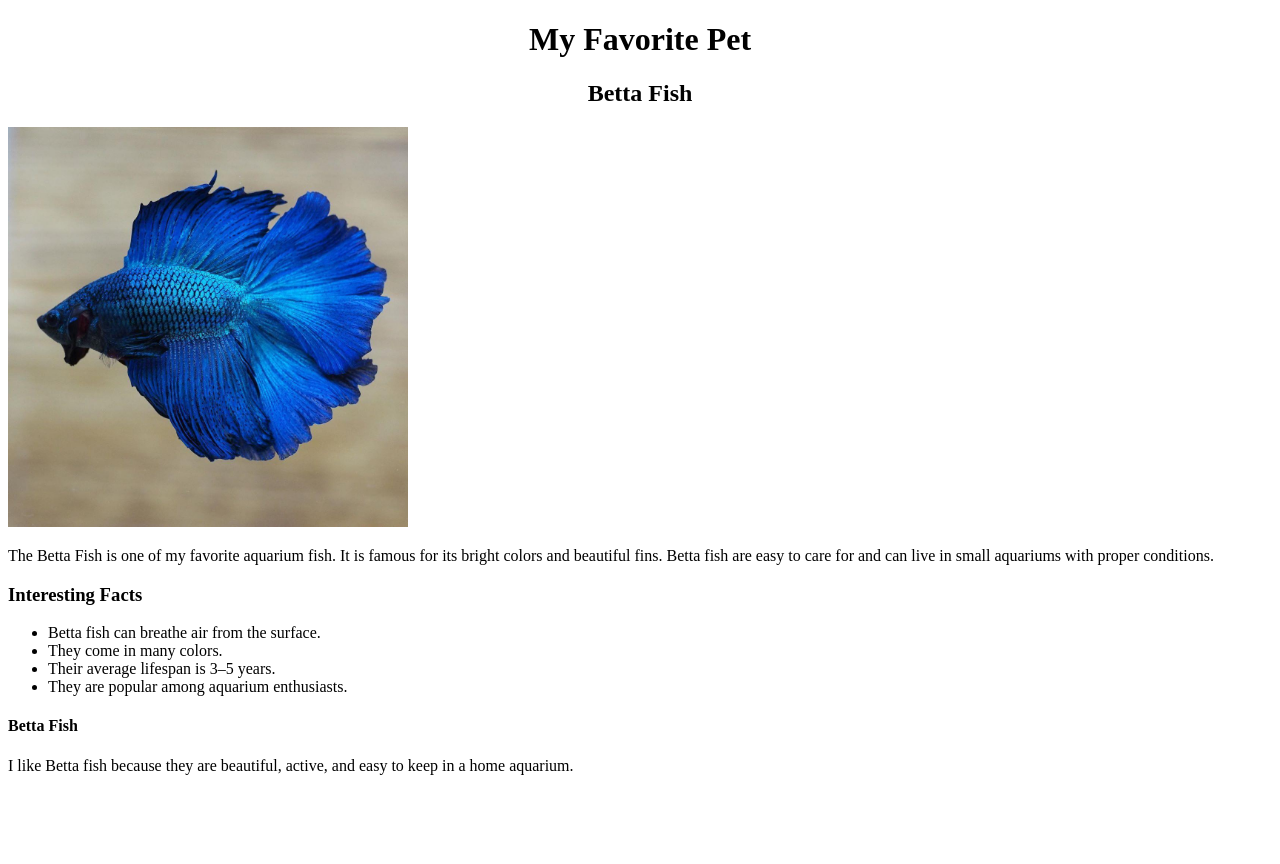
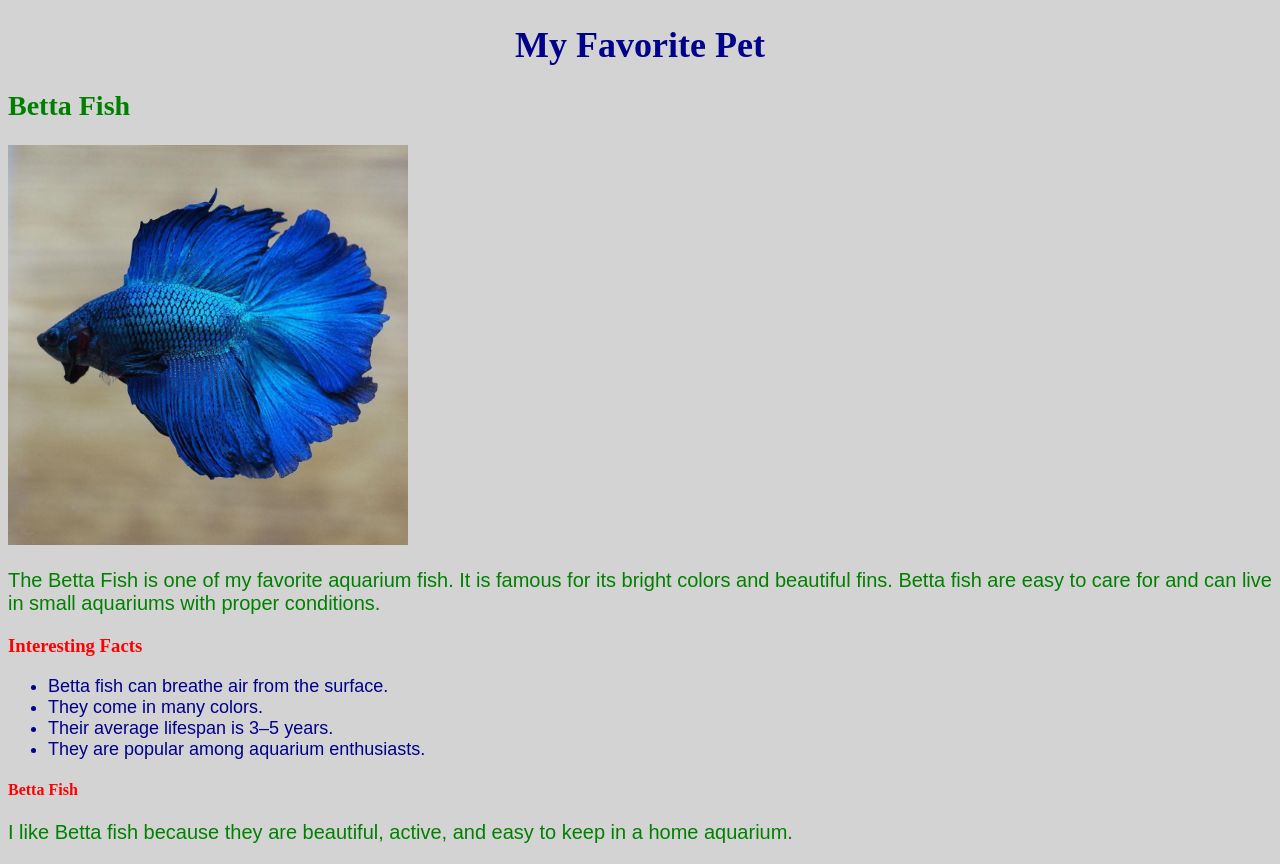
Before and after one commit to nikitinakateruna123-ux/Homework-13, a plain HTML site: page index.html in a window 1280 px wide. Before the commit the page ends 800 px from the top, so only its background shows below. Drawn offline with Linux system fonts and the light colour scheme.

Commit message:
ad a new file

```diff
--- a/index.html
+++ b/index.html
@@ -1,19 +1,22 @@
 <!DOCTYPE html>
 <html>
+<head>
+    <link rel="stylesheet" href="style/style.css">
+</head>
 <body>
 
-<h1 style="text-align:center">My Favorite Pet</h1>
-<h2 style="text-align:center">Betta Fish</h2>
+<h1  class="title-main">My Favorite Pet</h1>
+<h2 class="title-section">Betta Fish</h2>
 <img src="photo/fish.jpg"alt="Betta Fish" width="400">
-<p>The Betta Fish is one of my favorite aquarium fish. It is famous for its bright colors and beautiful fins. Betta fish are easy to care for and can live in small aquariums with proper conditions.</p>
-<h3>Interesting Facts</h3>
+<p class="text_title">The Betta Fish is one of my favorite aquarium fish. It is famous for its bright colors and beautiful fins. Betta fish are easy to care for and can live in small aquariums with proper conditions.</p>
+<h3 class="section-title">Interesting Facts</h3>
 <ul>
-    <li>Betta fish can breathe air from the surface.</li>
-    <li>They come in many colors.</li>
-    <li>Their average lifespan is 3–5 years.</li>
-    <li>They are popular among aquarium enthusiasts.</li>
+    <li class="list-item">Betta fish can breathe air from the surface.</li>
+    <li class="list-item">They come in many colors.</li>
+    <li class="list-item">Their average lifespan is 3–5 years.</li>
+    <li class="list-item">They are popular among aquarium enthusiasts.</li>
 </ul>
-<h4>Betta Fish</h4>
-<p> I like Betta fish because they are beautiful, active, and easy to keep in a home aquarium.</p>
+<h4 class="section-title" > Betta Fish</h4>
+<p class="text_title"> I like Betta fish because they are beautiful, active, and easy to keep in a home aquarium.</p>
 </body>
 </html>
--- /dev/null
+++ b/style/style.css
@@ -0,0 +1,28 @@
+
+
+.title-main {
+    color: darkblue;
+    text-align: center;
+font-size: 36px;
+}
+.title-section {
+    color: green;
+    font-size: 28px;
+}.section-title{
+    color: red;
+}
+.list-item {
+    font-family: sans-serif;
+    font-size: 18px;
+color: darkblue;}
+
+	.text_title{
+		font-family: sans-serif;
+    font-size: 20px;
+    color: green;
+	}
+
+body {
+  background-color: lightgrey;
+  color: blue;
+}
```
